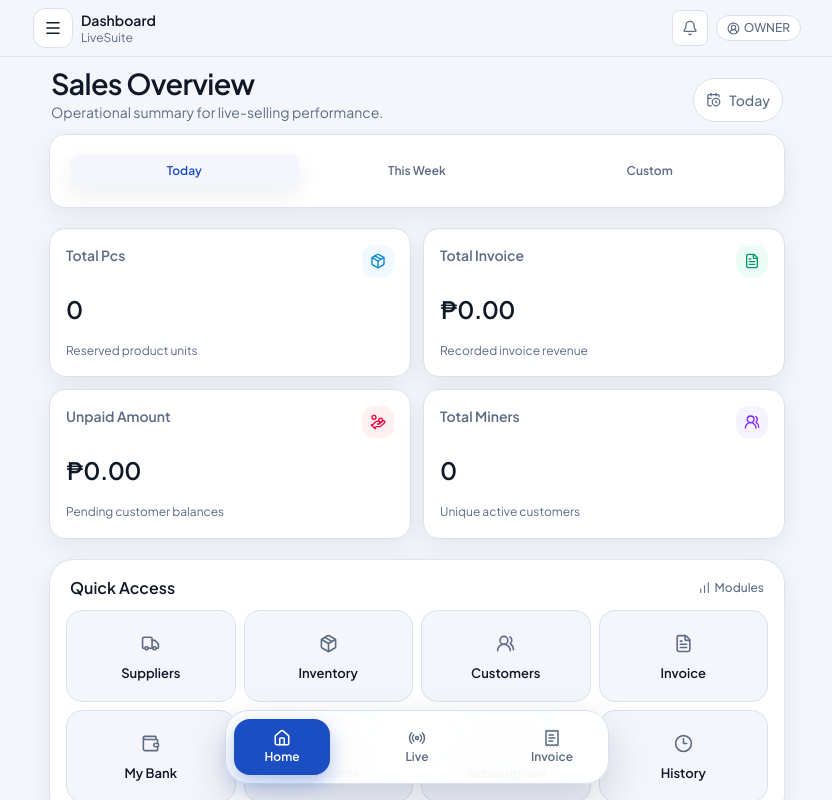
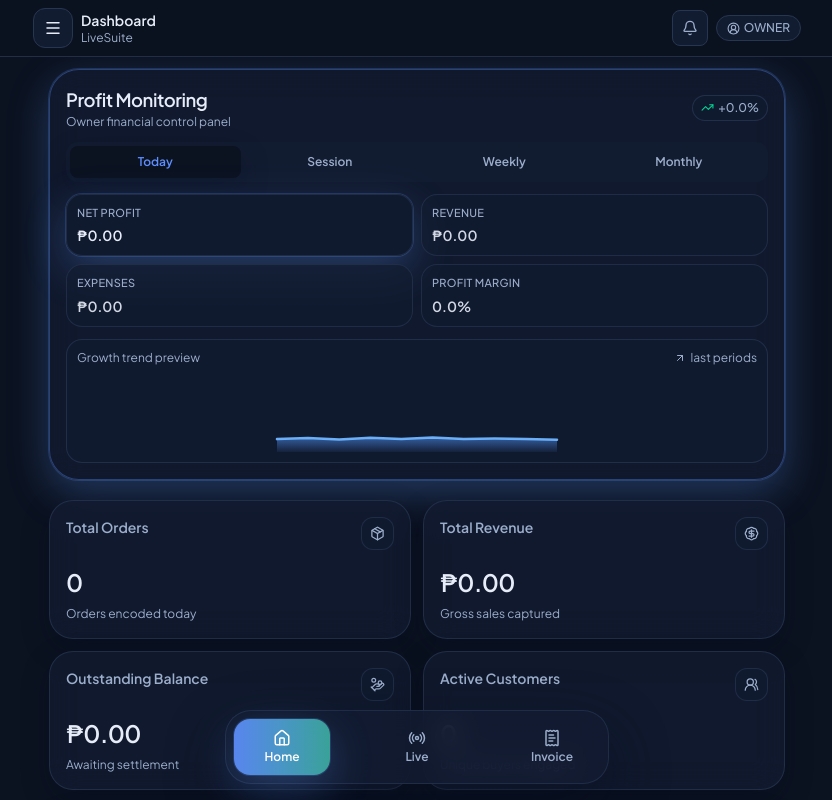
Before and after one commit to jaygaliciajr/livesuitev2, a Next.js app: page / in a window 1280 px wide. Shown: the top 800 px of the page, without its empty margins (223-1055 px from the left). Built offline with nearby package versions, Linux system fonts and the light colour scheme; no server answers; the database is empty.

Commit message:
Apply premium fintech theming and owner-focused dashboard redesign

```diff
--- a/src/app/globals.css
+++ b/src/app/globals.css
@@ -1,27 +1,29 @@
 @import "tailwindcss";
 
 :root {
+  --bg: #0b1220;
+  --panel: #121c31;
+  --fg: #e7edf8;
+  --muted: #9caecb;
+  --border: #273650;
+  --primary: #5f8fff;
+  --accent: #4de2c9;
+  --danger: #ff7483;
+  --warning: #f2c86d;
+  --glow: 98, 154, 255;
+}
+
+:root[data-theme="light"] {
   --bg: #f4f6fb;
   --panel: #ffffff;
   --fg: #101828;
   --muted: #5d6b84;
   --border: #d8e1ef;
   --primary: #1c4ec3;
-  --accent: #6dcff0;
+  --accent: #17bfa7;
   --danger: #cc3344;
   --warning: #d49a21;
-}
-
-:root[data-theme="dark"] {
-  --bg: #0b1220;
-  --panel: #121c31;
-  --fg: #e7edf8;
-  --muted: #9caecb;
-  --border: #273650;
-  --primary: #78abff;
-  --accent: #85ddf8;
-  --danger: #ff7483;
-  --warning: #f2c86d;
+  --glow: 29, 78, 216;
 }
 
 @theme inline {
@@ -34,8 +36,8 @@
   --color-accent: var(--accent);
   --font-sans: var(--font-plus-jakarta);
   --font-display: var(--font-plus-jakarta);
-  --shadow-soft: 0 20px 50px rgba(13, 25, 52, 0.16);
-  --shadow-card: 0 8px 24px rgba(15, 30, 62, 0.07);
+  --shadow-soft: 0 24px 60px rgba(6, 14, 32, 0.44);
+  --shadow-card: 0 10px 28px rgba(5, 12, 29, 0.26);
 }
 
 * {
@@ -46,11 +48,12 @@ body {
   margin: 0;
   min-height: 100vh;
   background:
-    radial-gradient(circle at 12% -10%, rgba(110, 164, 255, 0.1), transparent 40%),
-    radial-gradient(circle at 88% -5%, rgba(103, 214, 246, 0.08), transparent 36%),
+    radial-gradient(circle at 15% -12%, rgba(96, 155, 255, 0.25), transparent 42%),
+    radial-gradient(circle at 82% -8%, rgba(77, 226, 201, 0.16), transparent 38%),
     var(--bg);
   color: var(--fg);
   font-family: var(--font-plus-jakarta), sans-serif;
+  transition: background-color 280ms ease, color 280ms ease;
 }
 
 h1,
@@ -59,3 +62,28 @@ h3,
 h4 {
   font-family: var(--font-plus-jakarta), sans-serif;
 }
+
+button,
+input,
+select,
+textarea,
+section,
+nav,
+aside {
+  transition:
+    background-color 240ms ease,
+    border-color 240ms ease,
+    color 240ms ease,
+    box-shadow 240ms ease;
+}
+
+.glass-panel {
+  background: color-mix(in srgb, var(--panel) 78%, transparent);
+  backdrop-filter: blur(14px);
+}
+
+.premium-glow {
+  box-shadow:
+    0 0 0 1px rgba(var(--glow), 0.2),
+    0 14px 42px rgba(var(--glow), 0.28);
+}
--- a/src/components/home/dashboard.tsx
+++ b/src/components/home/dashboard.tsx
@@ -4,8 +4,8 @@ import { useEffect, useMemo, useState } from "react";
 import Link from "next/link";
 import { motion } from "framer-motion";
 import {
+  ArrowUpRight,
   BadgeDollarSign,
-  CalendarClock,
   ChartNoAxesColumnIncreasing,
   Clock3,
   FileText,
@@ -13,16 +13,18 @@ import {
   Package,
   Rocket,
   Truck,
+  TrendingDown,
+  TrendingUp,
   UsersRound,
   Wallet,
 } from "lucide-react";
+import { endOfDay, endOfMonth, endOfWeek, startOfDay, startOfMonth, startOfWeek, subDays } from "date-fns";
 import { Card } from "@/components/ui/card";
 import { EmptyState } from "@/components/ui/empty-state";
-import { Input } from "@/components/ui/input";
 import { SegmentedControl } from "@/components/ui/segmented-control";
 import { getDashboardMetrics } from "@/lib/data";
-import { cn, formatCount, formatCurrency, getDateRange, toDateInputValue } from "@/lib/utils";
-import { DashboardMetrics, DateFilter } from "@/types/domain";
+import { cn, formatCount, formatCurrency } from "@/lib/utils";
+import { DashboardMetrics } from "@/types/domain";
 
 const quickLinks = [
   { href: "/suppliers", label: "Suppliers", icon: Truck },
@@ -35,6 +37,8 @@ const quickLinks = [
   { href: "/history", label: "History", icon: Clock3 },
 ];
 
+type ProfitFilter = "today" | "session" | "weekly" | "monthly";
+
 const initialMetrics: DashboardMetrics = {
   totalPcs: 0,
   totalInvoice: 0,
@@ -43,14 +47,13 @@ const initialMetrics: DashboardMetrics = {
 };
 
 export function HomeDashboard() {
-  const [dateFilter, setDateFilter] = useState<DateFilter>("today");
-  const [customFrom, setCustomFrom] = useState(toDateInputValue(new Date()));
-  const [customTo, setCustomTo] = useState(toDateInputValue(new Date()));
+  const [profitFilter, setProfitFilter] = useState<ProfitFilter>("today");
   const [metrics, setMetrics] = useState<DashboardMetrics>(initialMetrics);
+  const [previousMetrics, setPreviousMetrics] = useState<DashboardMetrics>(initialMetrics);
   const [loading, setLoading] = useState(true);
   const [error, setError] = useState<string | null>(null);
 
-  const range = useMemo(() => getDateRange(dateFilter, customFrom, customTo), [dateFilter, customFrom, customTo]);
+  const ranges = useMemo(() => getRanges(profitFilter), [profitFilter]);
 
   useEffect(() => {
     let mounted = true;
@@ -58,8 +61,14 @@ export function HomeDashboard() {
       setLoading(true);
       setError(null);
       try {
-        const data = await getDashboardMetrics(range.from.toISOString(), range.to.toISOString());
-        if (mounted) setMetrics(data);
+        const [current, previous] = await Promise.all([
+          getDashboardMetrics(ranges.current.from.toISOString(), ranges.current.to.toISOString()),
+          getDashboardMetrics(ranges.previous.from.toISOString(), ranges.previous.to.toISOString()),
+        ]);
+
+        if (!mounted) return;
+        setMetrics(current);
+        setPreviousMetrics(previous);
       } catch (err: any) {
         if (mounted) setError(err.message || "Failed to load dashboard metrics.");
       } finally {
@@ -71,85 +80,128 @@ export function HomeDashboard() {
     return () => {
       mounted = false;
     };
-  }, [range.from, range.to]);
+  }, [ranges]);
 
-  const metricCards = [
+  const expenseRatio = 0.22;
+  const revenue = metrics.totalInvoice;
+  const expenses = revenue * expenseRatio;
+  const netProfit = revenue - expenses;
+  const margin = revenue > 0 ? (netProfit / revenue) * 100 : 0;
+
+  const previousRevenue = previousMetrics.totalInvoice;
+  const previousExpenses = previousRevenue * expenseRatio;
+  const previousNet = previousRevenue - previousExpenses;
+  const growth = previousNet > 0 ? ((netProfit - previousNet) / previousNet) * 100 : 0;
+
+  const sparklinePoints = useMemo(() => buildSparkline(netProfit, previousNet, revenue), [netProfit, previousNet, revenue]);
+
+  const summaryCards = [
     {
-      label: "Total Pcs",
+      label: "Total Orders",
       value: formatCount(metrics.totalPcs),
-      description: "Reserved product units",
+      description: "Orders encoded today",
       icon: Package,
-      iconTone: "text-sky-600 bg-sky-50 dark:bg-sky-500/15 dark:text-sky-300",
     },
     {
-      label: "Total Invoice",
+      label: "Total Revenue",
       value: formatCurrency(metrics.totalInvoice),
-      description: "Recorded invoice revenue",
-      icon: FileText,
-      iconTone: "text-emerald-600 bg-emerald-50 dark:bg-emerald-500/15 dark:text-emerald-300",
+      description: "Gross sales captured",
+      icon: BadgeDollarSign,
     },
     {
-      label: "Unpaid Amount",
+      label: "Outstanding Balance",
       value: formatCurrency(metrics.unpaidAmount),
-      description: "Pending customer balances",
+      description: "Awaiting settlement",
       icon: HandCoins,
-      iconTone: "text-rose-600 bg-rose-50 dark:bg-rose-500/15 dark:text-rose-300",
     },
     {
-      label: "Total Miners",
+      label: "Active Customers",
       value: formatCount(metrics.totalMiners),
-      description: "Unique active customers",
+      description: "Unique buyers engaged",
       icon: UsersRound,
-      iconTone: "text-violet-600 bg-violet-50 dark:bg-violet-500/15 dark:text-violet-300",
     },
   ] as const;
 
   return (
     <div className="space-y-5 pb-2">
-      <header className="space-y-3">
-        <div className="flex items-end justify-between gap-3 px-0.5">
+      {error ? <EmptyState title="Metrics unavailable" body={error} /> : null}
+
+      <Card className="premium-glow rounded-[30px] border-primary/35 bg-gradient-to-br from-primary/18 via-panel/85 to-accent/12 p-4">
+        <div className="mb-3 flex items-center justify-between gap-2">
           <div>
-            <h1 className="text-[1.8rem] font-semibold leading-none tracking-tight text-foreground">Sales Overview</h1>
-            <p className="mt-1 text-sm text-muted">Operational summary for live-selling performance.</p>
+            <h1 className="text-[1.15rem] font-semibold tracking-tight text-foreground">Profit Monitoring</h1>
+            <p className="text-xs text-muted">Owner financial control panel</p>
           </div>
-          <div className="inline-flex h-11 items-center gap-2 rounded-full border border-border bg-panel px-3 text-sm font-medium text-muted">
-            <CalendarClock size={15} />
-            {dateFilter === "today" ? "Today" : dateFilter === "week" ? "This Week" : "Custom"}
+          <div className="inline-flex items-center gap-1 rounded-full border border-border/80 bg-panel/80 px-2 py-1 text-xs font-medium text-muted">
+            {growth >= 0 ? <TrendingUp size={13} className="text-emerald-400" /> : <TrendingDown size={13} className="text-rose-400" />}
+            {loading ? "..." : `${growth >= 0 ? "+" : ""}${growth.toFixed(1)}%`}
           </div>
         </div>
 
-        <Card className="space-y-3 rounded-2xl border border-border bg-panel shadow-card">
         <SegmentedControl
-            value={dateFilter}
-            onChange={setDateFilter}
+          value={profitFilter}
+          onChange={(value) => setProfitFilter(value as ProfitFilter)}
           options={[
             { label: "Today", value: "today" },
-              { label: "This Week", value: "week" },
-              { label: "Custom", value: "custom" },
+            { label: "Session", value: "session" },
+            { label: "Weekly", value: "weekly" },
+            { label: "Monthly", value: "monthly" },
           ]}
         />
-          {dateFilter === "custom" ? (
-            <div className="grid grid-cols-2 gap-2">
-              <Input type="date" label="From" value={customFrom} onChange={(event) => setCustomFrom(event.target.value)} />
-              <Input type="date" label="To" value={customTo} onChange={(event) => setCustomTo(event.target.value)} />
+
+        <div className="mt-3 grid grid-cols-2 gap-2">
+          <MetricPill label="Net Profit" value={loading ? "..." : formatCurrency(netProfit)} highlight />
+          <MetricPill label="Revenue" value={loading ? "..." : formatCurrency(revenue)} />
+          <MetricPill label="Expenses" value={loading ? "..." : formatCurrency(expenses)} />
+          <MetricPill label="Profit Margin" value={loading ? "..." : `${margin.toFixed(1)}%`} />
         </div>
-          ) : null}
+
+        <div className="mt-3 rounded-2xl border border-border/75 bg-panel/72 p-2.5">
+          <div className="mb-2 flex items-center justify-between text-xs text-muted">
+            <span>Growth trend preview</span>
+            <span className="inline-flex items-center gap-1">
+              <ArrowUpRight size={12} /> last periods
+            </span>
+          </div>
+          <svg viewBox="0 0 280 78" className="h-[78px] w-full">
+            <defs>
+              <linearGradient id="sparkLine" x1="0" y1="0" x2="0" y2="1">
+                <stop offset="0%" stopColor="rgba(84,153,255,0.9)" />
+                <stop offset="100%" stopColor="rgba(84,153,255,0.1)" />
+              </linearGradient>
+            </defs>
+            <path d={`${sparklinePoints} L 280 78 L 0 78 Z`} fill="url(#sparkLine)" opacity="0.6" />
+            <path d={sparklinePoints} stroke="rgba(111,182,255,0.95)" strokeWidth="2.5" fill="none" strokeLinecap="round" />
+          </svg>
+        </div>
       </Card>
-      </header>
-
-      {error ? <EmptyState title="Metrics unavailable" body={error} /> : null}
 
       <section className="grid grid-cols-2 gap-3">
-        {metricCards.map((metric, index) => (
-          <MetricCard key={metric.label} {...metric} delay={index * 0.05} loading={loading} />
+        {summaryCards.map((metric, index) => (
+          <motion.article
+            key={metric.label}
+            initial={{ opacity: 0, y: 10 }}
+            animate={{ opacity: 1, y: 0 }}
+            transition={{ duration: 0.28, delay: index * 0.05 }}
+            className="glass-panel rounded-3xl border border-border/75 bg-panel/82 p-4 shadow-card"
+          >
+            <div className="flex items-start justify-between">
+              <p className="text-sm font-semibold text-muted">{metric.label}</p>
+              <span className="rounded-xl border border-border/70 bg-panel/65 p-2 text-muted">
+                <metric.icon size={15} />
+              </span>
+            </div>
+            <p className="mt-4 text-2xl font-semibold tracking-tight text-foreground">{loading ? "..." : metric.value}</p>
+            <p className="mt-2 text-xs text-muted">{metric.description}</p>
+          </motion.article>
         ))}
       </section>
 
-      <Card className="rounded-3xl border border-border bg-panel p-3.5 shadow-card">
-        <div className="mb-2.5 flex items-center justify-between px-1">
+      <Card className="glass-panel rounded-3xl border-border/75 bg-panel/82 p-3.5 shadow-card">
+        <div className="mb-3 flex items-center justify-between px-1">
           <h2 className="text-base font-semibold text-foreground">Quick Access</h2>
           <span className="inline-flex items-center gap-1 text-xs font-medium text-muted">
-            <ChartNoAxesColumnIncreasing size={13} /> Modules
+            <ChartNoAxesColumnIncreasing size={13} /> Shortcuts
           </span>
         </div>
         <div className="grid grid-cols-4 gap-2">
@@ -159,12 +211,12 @@ export function HomeDashboard() {
               <Link
                 key={link.href}
                 href={link.href}
-                className="group flex h-[92px] flex-col items-center justify-center rounded-2xl border border-border bg-background text-center transition hover:-translate-y-0.5 hover:border-primary/35 hover:shadow-card"
+                className="group flex h-[90px] flex-col items-center justify-center rounded-2xl border border-border/75 bg-panel/66 text-center transition hover:-translate-y-0.5 hover:border-primary/35"
               >
-                <span className="mb-2 p-1 text-muted transition group-hover:text-primary">
-                  <Icon size={19} />
+                <span className="mb-2 rounded-xl bg-gradient-to-br from-primary/25 to-accent/15 p-2 text-primary/90">
+                  <Icon size={18} />
                 </span>
-                <span className="text-[13px] font-semibold leading-tight text-foreground">{link.label}</span>
+                <span className="text-[12px] font-medium leading-tight text-foreground">{link.label}</span>
               </Link>
             );
           })}
@@ -174,46 +226,63 @@ export function HomeDashboard() {
   );
 }
 
-function MetricCard({
-  label,
-  value,
-  description,
-  icon: Icon,
-  iconTone,
-  loading,
-  delay,
-}: {
-  label: string;
-  value: string;
-  description: string;
-  icon: React.ComponentType<{ size?: number }>;
-  iconTone: string;
-  loading: boolean;
-  delay: number;
-}) {
+function MetricPill({ label, value, highlight }: { label: string; value: string; highlight?: boolean }) {
   return (
-    <motion.article
-      initial={{ opacity: 0, y: 10 }}
-      animate={{ opacity: 1, y: 0 }}
-      transition={{ duration: 0.28, delay }}
-      className="rounded-2xl border border-border bg-panel p-4 shadow-card"
-    >
-      <div className="flex items-start justify-between">
-        <p className="text-sm font-semibold text-muted">{label}</p>
-        <span className={cn("rounded-xl p-2", iconTone)}>
-          <Icon size={16} />
-        </span>
+    <div className={cn("rounded-2xl border border-border/70 bg-panel/72 p-2.5", highlight ? "premium-glow" : "")}>
+      <p className="text-[11px] font-medium uppercase tracking-wide text-muted">{label}</p>
+      <p className={cn("mt-1 text-sm font-semibold", highlight ? "text-foreground" : "text-foreground/90")}>{value}</p>
     </div>
-      <motion.p
-        key={value}
-        initial={{ opacity: 0.35, y: 6 }}
-        animate={{ opacity: 1, y: 0 }}
-        transition={{ duration: 0.2 }}
-        className="mt-4 text-2xl font-semibold tracking-tight text-foreground"
-      >
-        {loading ? "..." : value}
-      </motion.p>
-      <p className="mt-4 text-xs leading-relaxed text-muted">{description}</p>
-    </motion.article>
   );
 }
+
+function getRanges(filter: ProfitFilter) {
+  const now = new Date();
+
+  if (filter === "today" || filter === "session") {
+    const current = { from: startOfDay(now), to: endOfDay(now) };
+    const prevDate = subDays(now, 1);
+    const previous = { from: startOfDay(prevDate), to: endOfDay(prevDate) };
+    return { current, previous };
+  }
+
+  if (filter === "weekly") {
+    const current = { from: startOfWeek(now, { weekStartsOn: 1 }), to: endOfWeek(now, { weekStartsOn: 1 }) };
+    const prevAnchor = subDays(current.from, 1);
+    const previous = { from: startOfWeek(prevAnchor, { weekStartsOn: 1 }), to: endOfWeek(prevAnchor, { weekStartsOn: 1 }) };
+    return { current, previous };
+  }
+
+  const current = { from: startOfMonth(now), to: endOfMonth(now) };
+  const prevAnchor = subDays(current.from, 1);
+  const previous = { from: startOfMonth(prevAnchor), to: endOfMonth(prevAnchor) };
+  return { current, previous };
+}
+
+function buildSparkline(netProfit: number, previousNet: number, revenue: number) {
+  const base = Math.max(revenue, netProfit, previousNet, 1);
+  const seed = Math.max(base, 1) / 9;
+  const values = [
+    previousNet * 0.68 + seed,
+    previousNet * 0.77 + seed * 1.15,
+    previousNet * 0.74 + seed * 0.95,
+    netProfit * 0.72 + seed * 1.2,
+    netProfit * 0.84 + seed,
+    netProfit * 0.8 + seed * 1.25,
+    revenue * 0.65 + seed,
+    revenue * 0.7 + seed * 1.1,
+    revenue * 0.75 + seed,
+    netProfit * 0.93 + seed * 0.9,
+  ];
+
+  const maxValue = Math.max(...values, 1);
+  const minValue = Math.min(...values, 0);
+  const spread = maxValue - minValue || 1;
+
+  const points = values.map((value, index) => {
+    const x = (index / (values.length - 1)) * 280;
+    const y = 72 - ((value - minValue) / spread) * 62;
+    return `${index === 0 ? "M" : "L"} ${x.toFixed(2)} ${y.toFixed(2)}`;
+  });
+
+  return points.join(" ");
+}
--- a/src/components/layout/bottom-nav.tsx
+++ b/src/components/layout/bottom-nav.tsx
@@ -16,7 +16,7 @@ export function BottomNav() {
 
   return (
     <nav className="fixed inset-x-0 bottom-4 z-40 px-3">
-      <div className="mx-auto flex max-w-sm items-center justify-between rounded-[24px] border border-border bg-panel/92 p-2 shadow-[0_18px_42px_rgba(14,35,79,0.18)] backdrop-blur-xl">
+      <div className="glass-panel mx-auto flex max-w-sm items-center justify-between rounded-[26px] border border-border/70 bg-panel/76 p-2 shadow-soft backdrop-blur-xl">
         {items.map((item) => {
           const active = item.href === "/" ? pathname === "/" : pathname.startsWith(item.href);
           const Icon = item.icon;
@@ -27,8 +27,8 @@ export function BottomNav() {
               className={cn(
                 "flex h-14 min-w-[96px] flex-col items-center justify-center rounded-2xl text-xs font-semibold transition",
                 active
-                  ? "bg-primary text-white shadow-[0_8px_20px_rgba(21,82,191,0.35)]"
-                  : "text-muted hover:bg-background hover:text-foreground",
+                  ? "premium-glow bg-gradient-to-r from-primary/92 to-accent/68 text-white"
+                  : "text-muted hover:bg-panel/55 hover:text-foreground",
               )}
             >
               <Icon size={18} />
--- a/src/components/ui/button.tsx
+++ b/src/components/ui/button.tsx
@@ -10,16 +10,17 @@ interface ButtonProps extends ButtonHTMLAttributes<HTMLButtonElement> {
 }
 
 const variantClasses: Record<Variant, string> = {
-  primary: "bg-primary text-white shadow-soft active:scale-[0.99]",
-  secondary: "bg-panel text-foreground border border-border",
-  danger: "bg-red-600 text-white",
-  ghost: "bg-transparent text-foreground",
+  primary:
+    "bg-gradient-to-r from-primary to-accent/70 text-white shadow-[0_10px_28px_rgba(79,131,255,0.34)] active:scale-[0.99]",
+  secondary: "glass-panel border border-border text-foreground",
+  danger: "bg-gradient-to-r from-rose-600 to-red-500 text-white",
+  ghost: "bg-transparent text-foreground hover:bg-panel/50",
 };
 
 const sizeClasses: Record<Size, string> = {
   sm: "h-9 px-3 text-sm",
   md: "h-11 px-4 text-sm",
-  lg: "h-14 px-5 text-base font-semibold",
+  lg: "h-13 px-5 text-base font-semibold",
 };
 
 export const Button = forwardRef<HTMLButtonElement, ButtonProps>(function Button(
@@ -30,7 +31,7 @@ export const Button = forwardRef<HTMLButtonElement, ButtonProps>(function Button
     <button
       ref={ref}
       className={cn(
-        "inline-flex items-center justify-center gap-2 rounded-xl transition-all disabled:cursor-not-allowed disabled:opacity-40",
+        "inline-flex items-center justify-center gap-2 rounded-2xl transition-all disabled:cursor-not-allowed disabled:opacity-45",
         variantClasses[variant],
         sizeClasses[size],
         className,
--- a/src/components/ui/card.tsx
+++ b/src/components/ui/card.tsx
@@ -2,7 +2,12 @@ import { cn } from "@/lib/utils";
 
 export function Card({ className, children }: { className?: string; children: React.ReactNode }) {
   return (
-    <section className={cn("rounded-2xl border border-border/90 bg-panel/98 p-4 shadow-card backdrop-blur-[1px]", className)}>
+    <section
+      className={cn(
+        "glass-panel rounded-3xl border border-border/70 bg-panel/85 p-4 shadow-card backdrop-blur-md",
+        className,
+      )}
+    >
       {children}
     </section>
   );
--- a/src/components/ui/input.tsx
+++ b/src/components/ui/input.tsx
@@ -11,12 +11,12 @@ export const Input = forwardRef<HTMLInputElement, InputProps>(function Input(
 ) {
   return (
     <label className="flex w-full flex-col gap-1.5 text-sm text-muted" htmlFor={id}>
-      {label ? <span>{label}</span> : null}
+      {label ? <span className="text-xs font-medium tracking-wide">{label}</span> : null}
       <input
         ref={ref}
         id={id}
         className={cn(
-          "h-11 rounded-xl border border-border bg-panel px-3 text-sm text-foreground outline-none ring-primary/25 transition focus:ring-4",
+          "glass-panel h-11 rounded-2xl border border-border/80 bg-panel/65 px-3 text-sm text-foreground outline-none ring-primary/20 transition focus:ring-4",
           className,
         )}
         {...props}
```
Also changed, not shown: src/components/settings/theme-provider.tsx (+5 -2 lines), src/components/ui/badge.tsx (+4 -4 lines), src/components/ui/modal.tsx (+4 -4 lines). Lines whose indentation alone changed are shown as unchanged.
